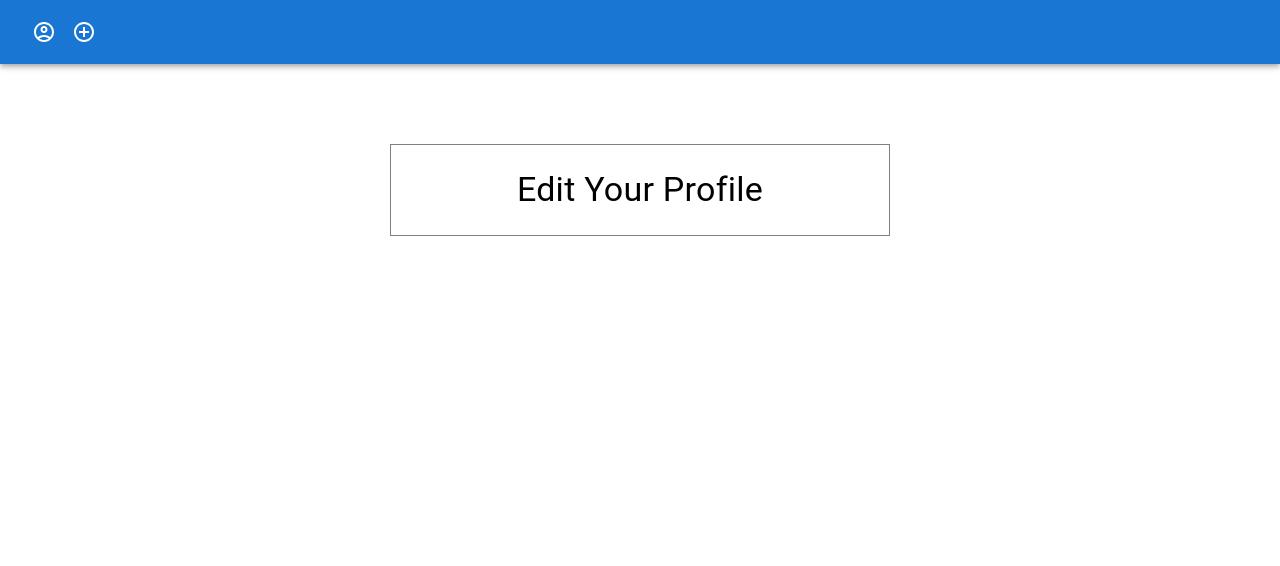
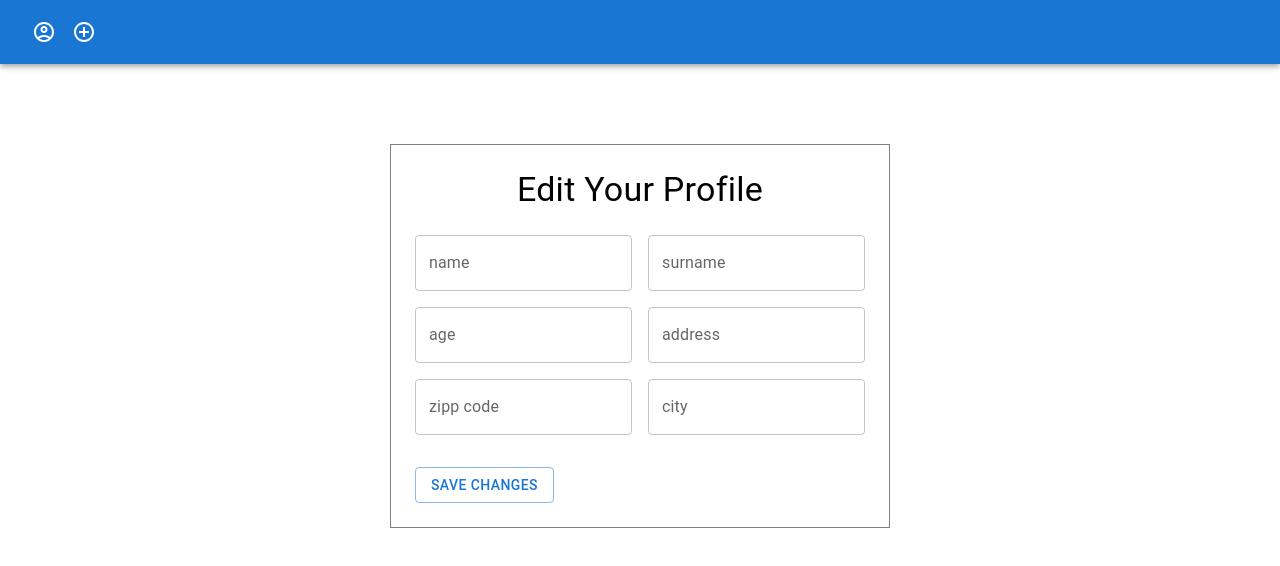
Before and after one commit to wojtek99955/mui-demo-website, a React (Create React App) app: page /edit-profile in a window 1280 px wide. Shown: the top 566 px of the page. Built offline with nearby package versions, Linux system fonts and the light colour scheme.

Commit message:
Edit Profile Formik

```diff
--- a/src/components/EditProfile/EditProfile.js
+++ b/src/components/EditProfile/EditProfile.js
@@ -1,5 +1,7 @@
-import { Typography } from "@mui/material";
+import { TextField, Typography, Button, Stack } from "@mui/material";
+import { useState } from "react";
 import styled from "styled-components";
+import { Formik, Form, Field } from "formik";
 
 const Container = styled.section`
   max-width: 500px;
@@ -10,11 +12,85 @@ const Container = styled.section`
 `;
 
 function EditProfile() {
+  const initialValues = {
+    name: "",
+    surname: "",
+    age: "",
+    address: "",
+    zipCode: "",
+    city: "",
+  };
+  const onSubmit = (values) => {
+    console.log(values);
+  };
   return (
     <Container>
-      <Typography variant="h4" component="h1" align="center">
+      <Typography variant="h4" component="h1" align="center" mb={3}>
         Edit Your Profile
       </Typography>
+      <Formik initialValues={initialValues} onSubmit={onSubmit}>
+        <Form>
+          <Stack spacing={2}>
+            <Stack direction="row" spacing={2}>
+              <Field
+                as={TextField}
+                label="name"
+                variant="outlined"
+                name="name"
+                type="text"
+                fullWidth
+              />
+              <Field
+                as={TextField}
+                label="surname"
+                variant="outlined"
+                name="surname"
+                type="text"
+                fullWidth
+              />
+            </Stack>
+            <Stack direction="row" spacing={2}>
+              <Field
+                as={TextField}
+                label="age"
+                variant="outlined"
+                name="age"
+                type="text"
+                fullWidth
+              />
+              <Field
+                as={TextField}
+                label="address"
+                variant="outlined"
+                name="address"
+                type="text"
+                fullWidth
+              />
+            </Stack>
+            <Stack direction="row" spacing={2}>
+              <Field
+                as={TextField}
+                label="zipp code"
+                variant="outlined"
+                name="zipCode"
+                type="text"
+                fullWidth
+              />
+              <Field
+                as={TextField}
+                label="city"
+                variant="outlined"
+                name="city"
+                type="text"
+                fullWidth
+              />
+            </Stack>
+          </Stack>
+          <Button variant="outlined" type="submit" sx={{ marginTop: "2rem" }}>
+            Save Changes
+          </Button>
+        </Form>
+      </Formik>
     </Container>
   );
 }
```
